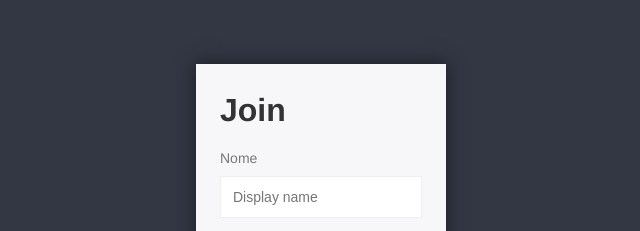
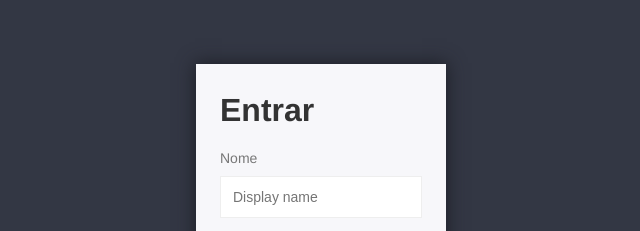
Before and after one commit to potatosenior/Chat-app, a website: page public/index.html in a window 1280 px wide. Shown: the part 175-406 px from the top of the page, 319-959 px from the left. Drawn offline with Linux system fonts and the light colour scheme.

Commit message:
Traduzio o h1 do index

```diff
--- a/package.json
+++ b/package.json
@@ -6,7 +6,8 @@
   },
   "scripts": {
     "start": "node src/index.js",
-    "dev": "nodemon src/index.js"
+    "dev": "nodemon src/index.js",
+    "deploy": "git push origin master && git push heroku master"
   },
   "devDependencies": {
     "nodemon": "^2.0.4"
--- a/public/index.html
+++ b/public/index.html
@@ -3,14 +3,14 @@
 <head>
   <meta charset="UTF-8">
   <meta name="viewport" content="width=device-width, initial-scale=1.0">
-  <title>Chat App</title>
+  <title>Chat Anônimo</title>
   <link rel="icon" href="/img/favicon.png">
   <link rel="stylesheet" href="/css/styles.min.css">
 </head>
 <body>
   <div class="centered-form">
     <div class="centered-form__box">
-      <h1>Join</h1>
+      <h1>Entrar</h1>
       <form action="chat.html" >
         <label>Nome</label>
         <input type="text" name="username" placeholder="Display name" required>
```
Also changed, not shown: public/chat.html (+1 -1 lines).
